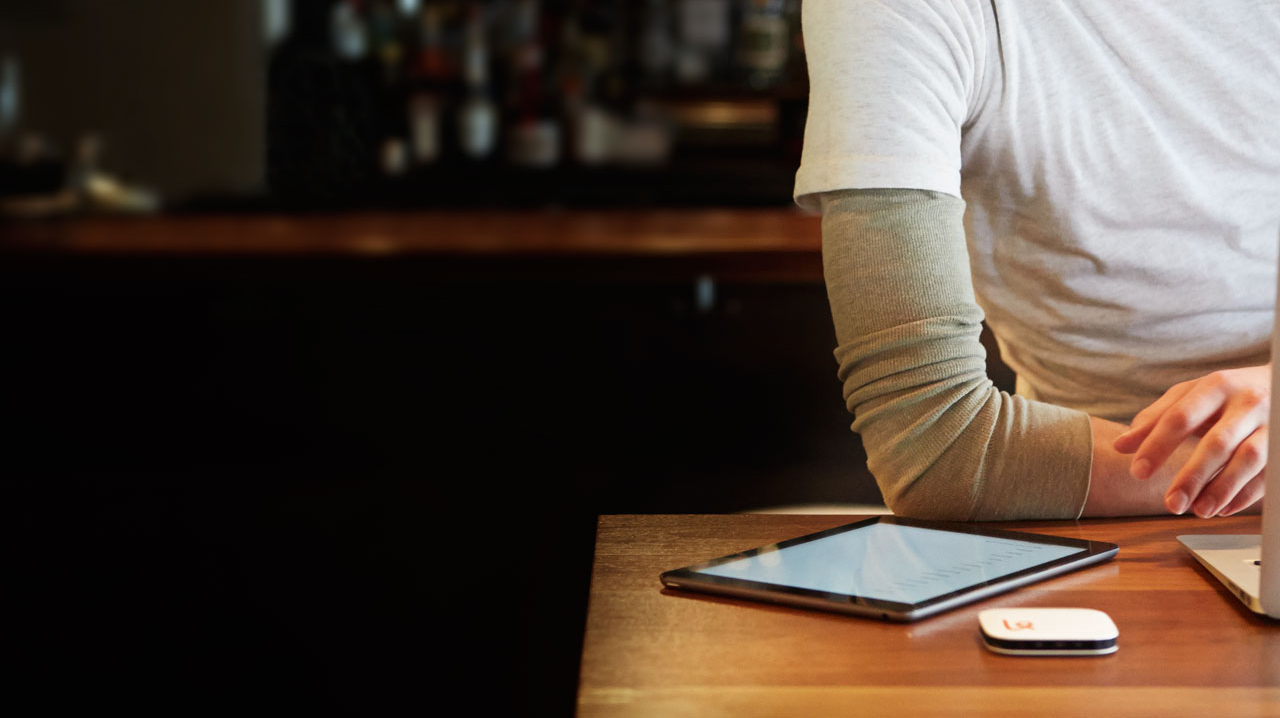
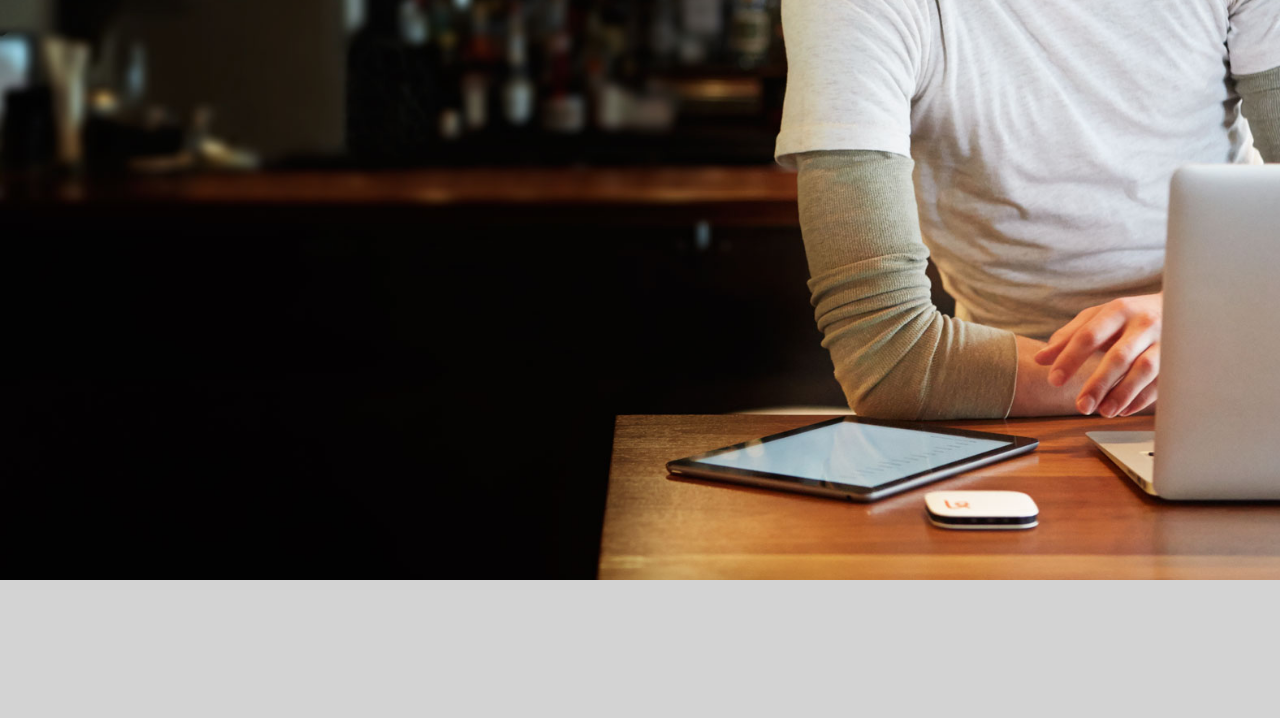
Before and after one commit to brissettdwayne/startup-landing-page-clone, a plain HTML site: page index.html in a window 1280 px wide. Shown: the part 87-805 px from the top of the page. Drawn offline with Linux system fonts and the light colour scheme.

Commit message:
initial commit

```diff
--- a/css/style.css
+++ b/css/style.css
@@ -478,8 +478,8 @@ div {
 }
 .introduction {
   background-image: url("../images/first-background.jpg");
-  background-position: center bottom;
+  background-position: 0 bottom;
   background-repeat: no-repeat;
   background-size: cover;
-  height: 45.938rem;
+  height: 597px;
 }
```
